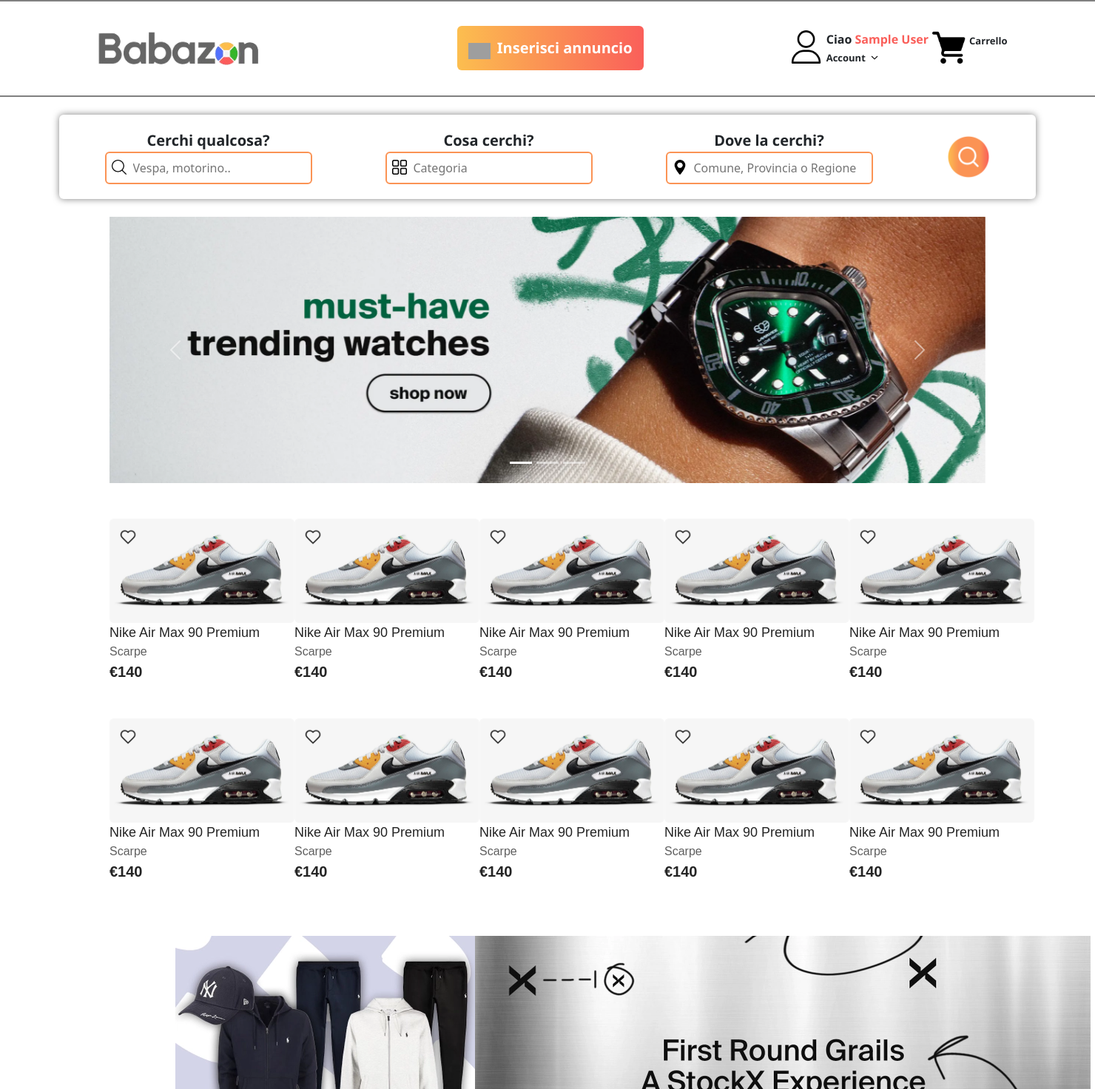
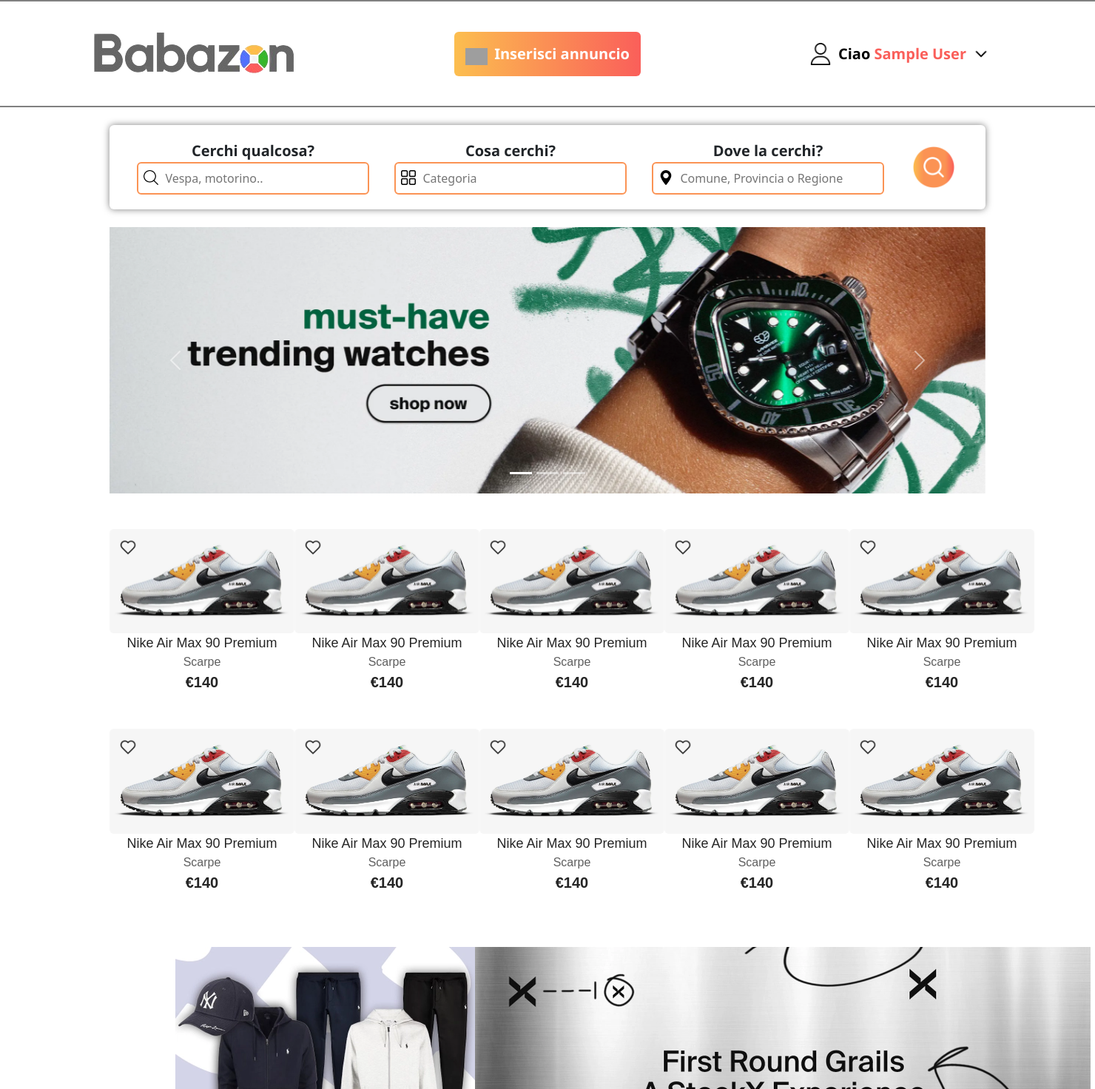
Before and after one commit to simo2906/e-commerce, a PHP site: page / in a window 1480 px wide. Shown: the part 24-1496 px from the top of the page at 74% size. Run offline with PHP 8.4, Linux system fonts and the light colour scheme; the visitor is signed in with stand-in values (Sample User, id 1); grey boxes are pictures that could not be loaded.

Commit message:
patch 1.9

```diff
--- a/css/style.css
+++ b/css/style.css
@@ -18,8 +18,6 @@
 }
 
 .login_bar{
-    display: flex;
-    justify-content: space-around;
     align-items: center;
     padding: 20px;
     border-top: 2px solid grey;
@@ -28,8 +26,7 @@
 }
 
 .logo_img{
-    width: 80%;
-    height: auto;
+    size: 100%;
     margin-top: 10px;
     margin-bottom: 10px;
 }
@@ -60,6 +57,8 @@
 }
 
 .ins_annuncio{
+    border: none;
+    text-decoration: none;
     background: linear-gradient(to right, #fcbe4f, #fa5f5a);
     padding: 15px;
     border-radius: 0.375rem;
@@ -84,11 +83,9 @@
     font-family: 'Segoe UI', Tahoma, Geneva, Verdana, sans-serif;
 }
 
-.container {
-    display: flex;
-    justify-content: space-around;
+.mycontainer {
     align-items: center;
-    width: 100%;
+    width: 80%;
     margin: auto;
     padding: 20px;
     border-radius: 0.375rem;
@@ -107,7 +104,7 @@
 
     display: flex;
     justify-content: space-around;
-    width: 35vh;
+    width: 90%;
     border: 2px solid #fb9354;
     border-radius: 0.375rem;
     margin: auto;
@@ -182,8 +179,7 @@
     position: relative;
     display: inline-block;
     width: 250px;
-    height: 141px;
-    border: 0%;
+    height: auto;
 
 }
 
@@ -282,3 +278,63 @@
 main {
     flex-grow: 1;
 }
+
+.dropdown {
+    position: relative;
+    display: inline-block;
+}
+
+.dropdown-content {
+    display: none;
+    position: absolute;
+    background-color: #f9f9f9;
+    border-radius: 0.355rem;
+    box-shadow: 0px 0px 10px 0px rgba(0,0,0,0.5);
+    z-index: 1;
+}
+
+.dropdown-icon{
+    width: 20px;
+    margin-right: 10px;
+    vertical-align: sub;
+}
+
+.dropdown-content a {
+    color: black;
+    padding: 12px 16px;
+    min-width: 180px;
+    text-decoration: none;
+    display: block;
+}
+
+.dropdown-content a:hover {
+    display: block;
+    background-color: #f1f1f1;
+}
+
+.dropdown:hover .dropdown-content {
+    display: block;
+}
+
+.grid-header {
+    display: grid;
+    grid-template-columns: repeat(3, 1fr);
+}
+
+.grid-item {
+    text-align: center;
+}
+
+.second-grid-container{
+    display: grid;
+    grid-template-columns: repeat(3, 1fr) minmax(auto, 100px);
+}
+
+.third-grid-container{
+    display: grid;
+    grid-template-columns: repeat(5, 1fr);
+}
+
+.third-grid-item{
+    text-align: center;
+}
--- a/index.php
+++ b/index.php
@@ -26,14 +26,16 @@
         <b style="font-size: 15px;">L'E-COMMERCE CHE SOGNAVI</b>
         <img class="header_icon" src="./img/star.png">
     </div>
-    <div class="login_bar">
-        <a class="login_link" href="index.php"><img class="logo_img" src="./img/2_new.png"></a>
-        <div align="center">
+    <div class="login_bar grid-header">
+        <div align="center" class="grid-item">
+            <a class="login_link" href="index.php"><img class="logo_img" style="size: 80%" src="./img/2_new.png"></a>
+        </div>
+        <div align="center" class="grid-item">
             <a class="ins_annuncio_text" href="inserisci_annuncio.html">
-                <div class="ins_annuncio">
-                    <img class="icon" style="vertical-align: center" src="./img/plus.png">
+                <button class="ins_annuncio">
+                    <img class="icon" style="vertical-align: center;" src="./img/plus.png">
                     <b style="font-size: 20px;">Inserisci annuncio</b>
-                </div>
+                </button>
             </a>
         </div>
 
@@ -43,21 +45,24 @@
 
         ?>
 
-        <div align="right" style="display: flex;">
+        <div align="center" class="grid-item">
 
-            <div align="left" style="display: flex;">
-                <span><img class="icon" style="width: 45px; vertical-align: text-bottom;" src="./img/user.png"></span>
-                <div>
-                    <b style="font-size: 16px; margin-right: 5px; margin-bottom: 3px;">Ciao <span style="color: #fa5f5a;"><?php echo $_SESSION["id"] ?></span></b><br>
-                    <b style="font-size: 13px">Account <img class=icon style="width: 18px; vertical-align: sub;" src="./img/down.png"></b>
+            <div align="left" class="dropdown">
+                <div style="margin: 15px;">
+                    <a style="text-decoration: none; color: black;" href="#">
+                        <img class="icon" src="./img/user.png">
+                        <b>Ciao <span style="color: #fa5f5a;"><?php echo $_SESSION["id"] ?></span> <img class=icon src="./img/down.png"></b>
+                    </a>
                 </div>
-            </div>
-
-            <div align="left" style="display: flex;">
-                <span><img class="icon" style="width: 45px; vertical-align: text-bottom;" src="./img/carrello.png"></span>
-                <div>
-
-                    <b style="font-size: 13px; vertical-align: bottom;">Carrello</b>
+                <div class="dropdown-content">
+                    <a href="#">Link 1</a>
+                    <a href="#">Link 2</a>
+                    <a href="./logout/logout.php">
+                        <div>
+                            <img class="dropdown-icon" src="./img/logout.png">
+                            Esci
+                        </div>
+                    </a>
                 </div>
             </div>
         </div>
@@ -68,10 +73,10 @@
 
         ?>
 
-        <div  align="right">
+        <div  align="right" class="grid-item">
             <a href="./login/login.php"><img class="icon" src="./img/login.png"></a>
             <a class="login_link" href="./login/login.php"><b>Accedi</b></a>
-            <a class="reg_link" href="./register/register.php"><b style="margin-right: 140px;">Registrati</b></a>
+            <a class="reg_link" href="./register/register.php"><b>Registrati</b></a>
         </div>
 
         <?php
@@ -82,30 +87,33 @@
     </div>
     <br>
     <form action="" method="post" name="ricerca" id="ricerca">
-        <div class="container" align="center">
-            <div class="search">
+        <div class="mycontainer second-grid-container" align="center">
+            <div class="search second-grid-item">
                 <label><b>Cerchi qualcosa?</b></label>
                 <div class="search_bar">
                     <img class="category_img" src="./img/search-simbol.png">
                     <input class="input_text" type="text" name="cosaCerchi" placeholder="Vespa, motorino..">
                 </div>
             </div>
-            <div class="search">
+            <div class="search second-grid-item">
                 <label><b>Cosa cerchi?</b></label>
                 <div class="search_bar">
                     <img class="category_img" src="./img/menu.png">
                     <input class="input_text" type="text" name="categoria" placeholder="Categoria">
                 </div>
             </div>
-            <div class="search">
+            <div class="search second-grid-item">
                 <label><b>Dove la cerchi?</b></label>
                 <div class="search_bar">
                     <img class="category_img" src="./img/maps.png">
                     <input class="input_text" type="text" name="doveCerchi" placeholder="Comune, Provincia o Regione">
                 </div>
             </div>
-            <input type="image" class="search_ico" src="./img/search2.png" id="imgSubmit">
+            <div class="second-grid-item">
+                <input type="image" class="search_ico" src="./img/search2.png" id="imgSubmit">
+            </div>
         </div>
+
     </form>
     <br>
     <div align="center">
@@ -138,8 +146,8 @@
     </div>
     <br><br>
     <div align="center">
-        <div class="product">
-            <div class="single_product">
+        <div class="product third-grid-container">
+            <div class="single_product third-grid-item">
                 <div class="img_product">
                     <a href="" class="login_link"><img width="100%" style="border-radius: 0.375rem;" src="./img/scarpa_prova.jpg"></a>
                     <div class="overlay-container">
@@ -154,7 +162,7 @@
                     </a>
                 </div>
             </div>
-            <div class="single_product">
+            <div class="single_product third-grid-item">
                 <div class="img_product">
                     <a href="" class="login_link"><img width="100%" style="border-radius: 0.375rem;" src="./img/scarpa_prova.jpg"></a>
                     <div class="overlay-container">
@@ -169,14 +177,14 @@
                     </a>
                 </div>
             </div>
-            <div class="single_product">
+            <div class="single_product third-grid-item">
                 <div class="img_product">
                     <a href="" class="login_link"><img width="100%" style="border-radius: 0.375rem;" src="./img/scarpa_prova.jpg"></a>
                     <div class="overlay-container">
                         <button class="overlay_button"><img id="hearth3" class="icon" onclick="cambiaImmagine(id)" src="./img/hearth.png" ></button>
                     </div>
                 </div>
-                <div class="description_product">
+                <div class="description_product third-grid-item">
                     <a href="" class="login_link">
                         <p class="product-title">Nike Air Max 90 Premium</p>
                         <p class="product-category">Scarpe</p>
@@ -184,7 +192,7 @@
                     </a>
                 </div>
             </div>
-            <div class="single_product">
+            <div class="single_product third-grid-item">
                 <div class="img_product">
                     <a href="" class="login_link"><img width="100%" style="border-radius: 0.375rem;" src="./img/scarpa_prova.jpg"></a>
                     <div class="overlay-container">
@@ -199,7 +207,7 @@
                     </a>
                 </div>
             </div>
-            <div class="single_product">
+            <div class="single_product third-grid-item">
                 <div class="img_product">
                     <a href="" class="login_link"><img width="100%" style="border-radius: 0.375rem;" src="./img/scarpa_prova.jpg"></a>
                     <div class="overlay-container">
@@ -218,8 +226,8 @@
     </div>
     <br>
     <div align="center">
-        <div class="product">
-            <div class="single_product">
+        <div class="product third-grid-container">
+            <div class="single_product third-grid-item">
                 <div class="img_product">
                     <a href="" class="login_link"><img width="100%" style="border-radius: 0.375rem;" src="./img/scarpa_prova.jpg"></a>
                     <div class="overlay-container">
@@ -234,7 +242,7 @@
                     </a>
                 </div>
             </div>
-            <div class="single_product">
+            <div class="single_product third-grid-item">
                 <div class="img_product">
                     <a href="" class="login_link"><img width="100%" style="border-radius: 0.375rem;" src="./img/scarpa_prova.jpg"></a>
                     <div class="overlay-container">
@@ -249,7 +257,7 @@
                     </a>
                 </div>
             </div>
-            <div class="single_product">
+            <div class="single_product third-grid-item">
                 <div class="img_product">
                     <a href="" class="login_link"><img width="100%" style="border-radius: 0.375rem;" src="./img/scarpa_prova.jpg"></a>
                     <div class="overlay-container">
@@ -264,7 +272,7 @@
                     </a>
                 </div>
             </div>
-            <div class="single_product">
+            <div class="single_product third-grid-item">
                 <div class="img_product">
                     <a href="" class="login_link"><img width="100%" style="border-radius: 0.375rem;" src="./img/scarpa_prova.jpg"></a>
                     <div class="overlay-container">
@@ -279,7 +287,7 @@
                     </a>
                 </div>
             </div>
-            <div class="single_product">
+            <div class="single_product third-grid-item">
                 <div class="img_product">
                     <a href="" class="login_link"><img width="100%" style="border-radius: 0.375rem;" src="./img/scarpa_prova.jpg"></a>
                     <div class="overlay-container">
```
Also changed, not shown: img/logout.png, img/message.png (added).
